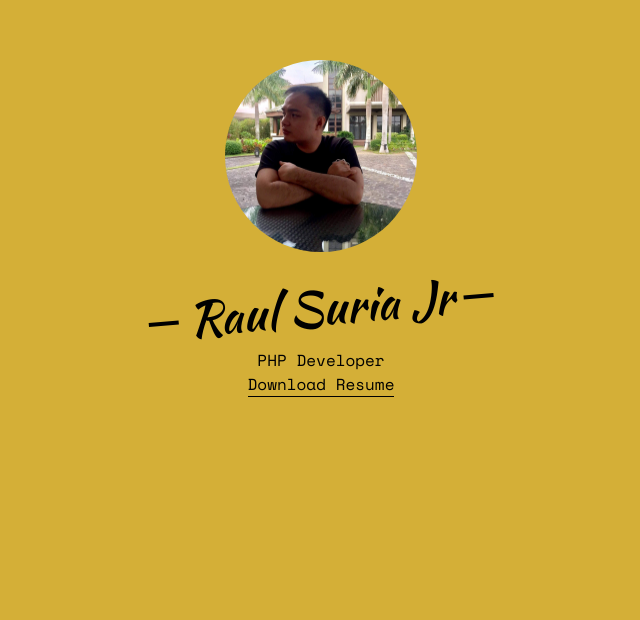
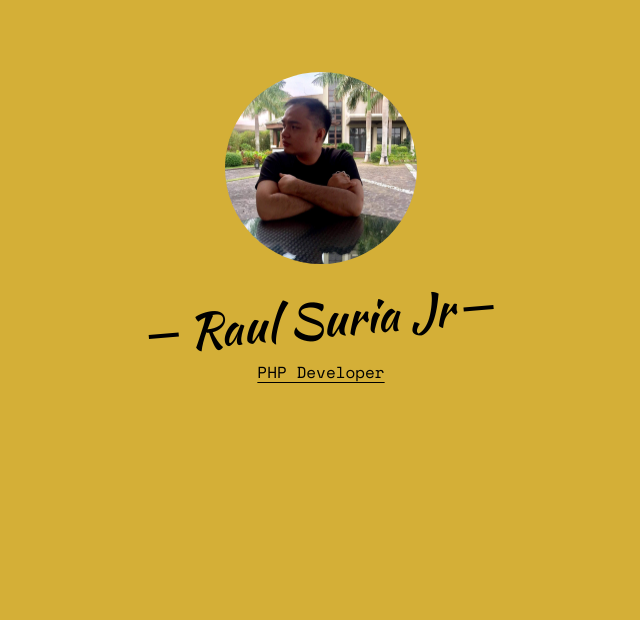
Before and after one commit to suria-raul/raulsuriajr, a Vue app: page / in a window 1280 px wide. Shown: the part 180-800 px from the top of the page, without its empty margins (319-959 px from the left). Built offline with nearby package versions, Linux system fonts and the light colour scheme.

Commit message:
data.js updated

```diff
--- a/src/App.vue
+++ b/src/App.vue
@@ -21,7 +21,7 @@ export default {
 </script>
 
 <template>
-  <Profile />
+  <Profile :profile="data.profile" />
   <WorkExperience :work-experience="data.workExperience"/>
   <Projects :projects="data.projects" />
   <Skills :skills="data.skills" />
--- a/src/components/Profile.vue
+++ b/src/components/Profile.vue
@@ -1,5 +1,9 @@
 <script>
-export default {}
+export default {
+  props: {
+    profile: Object
+  }
+}
 </script>
 
 <template>
@@ -7,14 +11,11 @@ export default {}
     <div class="item-container box-border h-screen p-6 mx-auto  flex justify-center items-center flex-col text-black">
       <img src="images/profile.jpg" alt="Profile" class="h-48 w-48 mx-auto rounded-full my-4">
       <h1 class="name text-3xl sm:text-3xl md:text-4xl lg:text-5xl my-4 relative font-kaushan -rotate-5">
-        Raul Suria Jr
+        {{ profile.name }}
       </h1>
-      <p class="title text-base font-medium font-space-mono">
-        PHP Developer
+      <p class="title text-base font-medium font-space-mono underline underline-offset-4">
+        {{ profile.title }}
       </p>
-      <a href="pdf/Raul_Suria_Jr.pdf" download="" class="resume font-space-mono">
-        Download Resume
-      </a>
       <!--		we must include social icons here -->
       <!--		such as linkedin, facebook, instagram-->
     </div>
--- a/src/data.js
+++ b/src/data.js
@@ -1,4 +1,10 @@
 const data = {
+    profile: {
+        name: 'Raul Suria Jr',
+        title: 'PHP Developer',
+        resume: 'Download Resume',
+        resume_link: 'pdf/Raul_Suria_Jr.pdf'
+    },
     workExperience: {
         title: 'Work Experience',
         experiences: {
```
